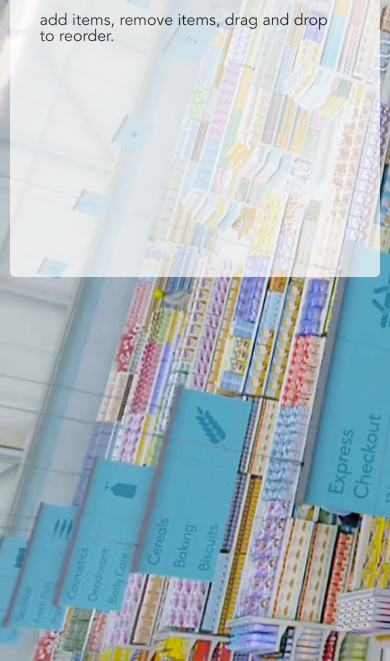
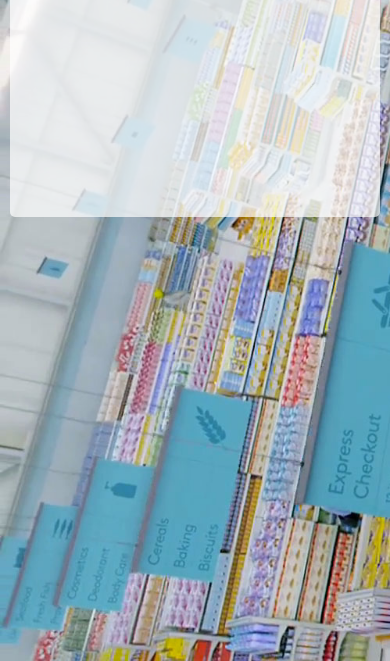
Before and after one commit to ashield/shopping-list, a plain HTML site: page index.html in a window 390 px wide. Shown: the part 183-844 px from the top of the page. Drawn offline with nearby package versions, Linux system fonts and the light colour scheme.

Commit message:
Final (responsive)
Should work on iphone

```diff
--- a/index.html
+++ b/index.html
@@ -2,6 +2,7 @@
 <html>
 	<head>
 		<meta charset="utf-8">
+		<meta name="viewport" content="width=device-width, initial-scale=1.0, maximum-scale=1.0" />
 		<title>Shopping List</title>
 		<link rel="stylesheet" href="reset.css">
 		<link rel="stylesheet" href="style.css">
--- a/style.css
+++ b/style.css
@@ -159,6 +159,9 @@ input:focus {
 }
 
 @media (max-width: 450px) {
+	.list {
+		top: 0;
+	}
 	.basket {
 		display: none;
 	}
```
